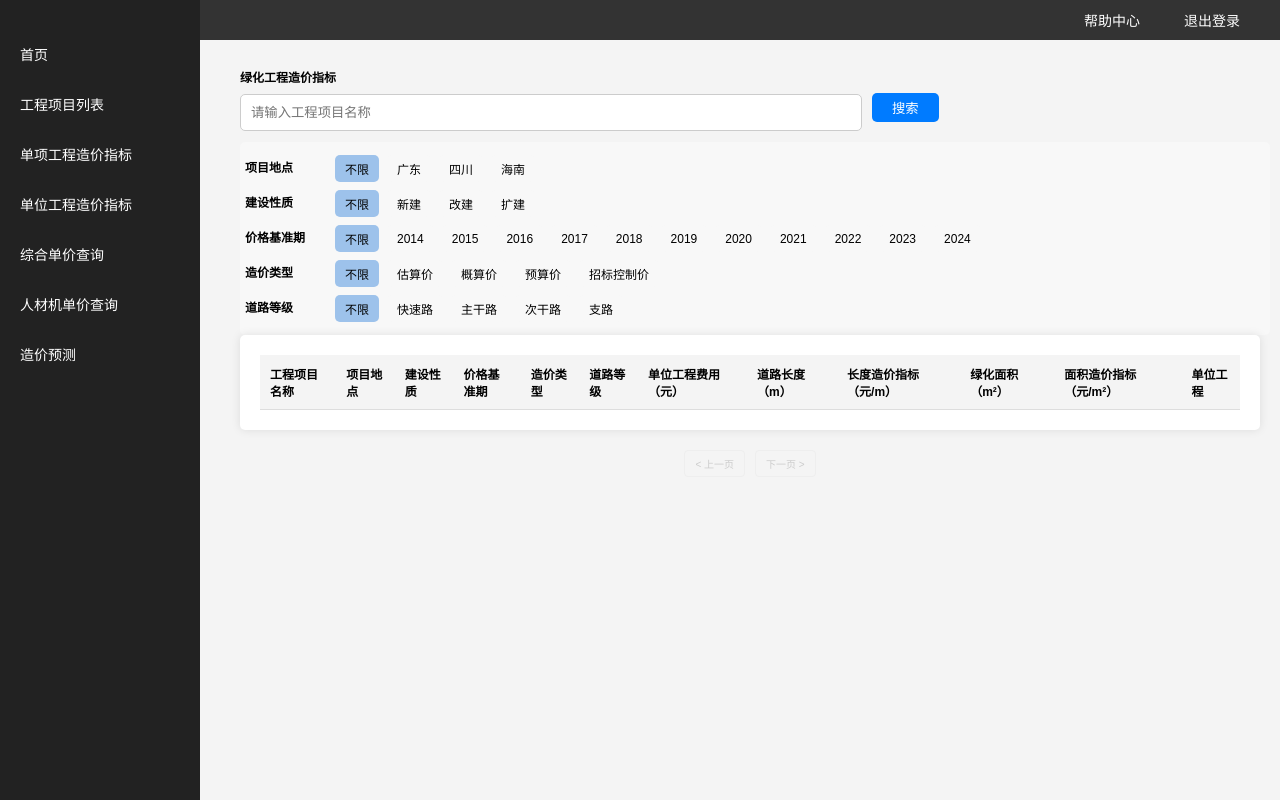
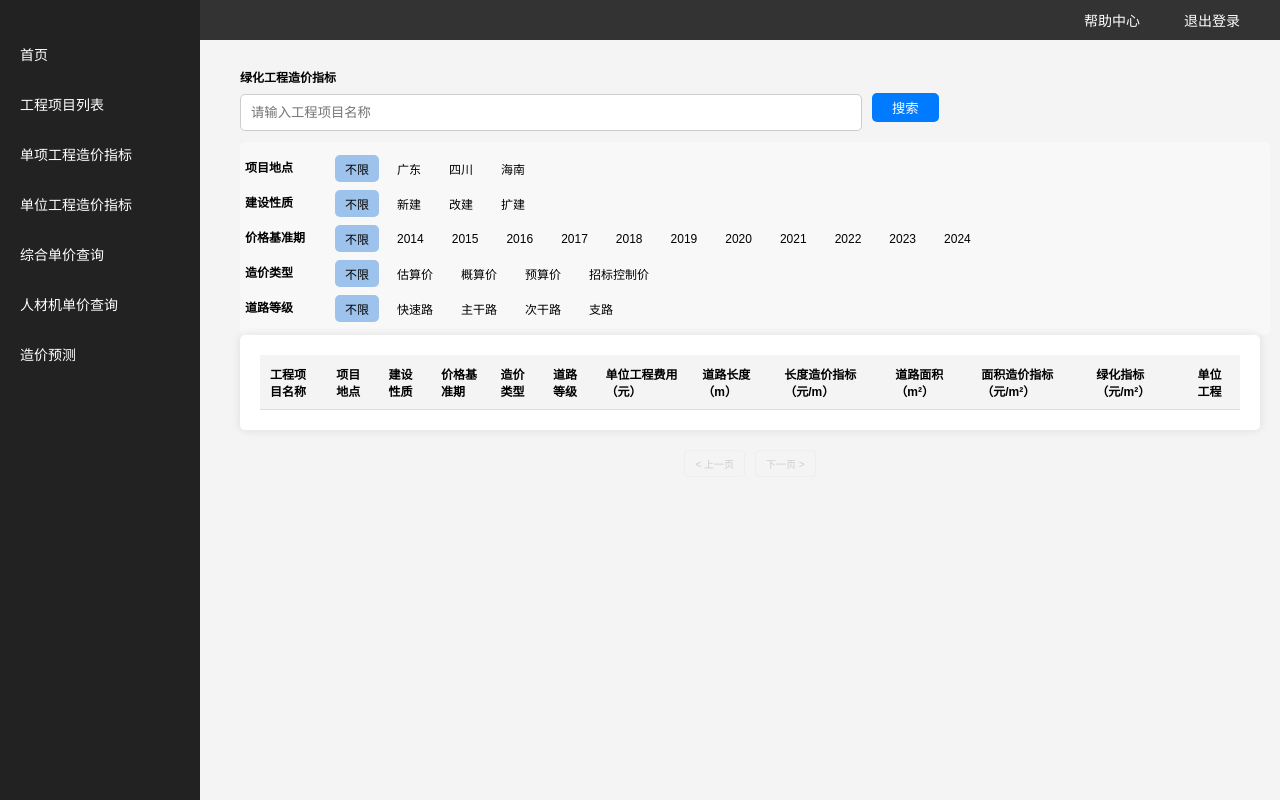
Before and after one commit to teresamili/cost-database, a Flask app: page /greens in a window 1280 px wide. Run offline with Flask 3, Linux system fonts and the light colour scheme; lists and menus that the app fills with data are empty.

Commit message:
细节调整

```diff
--- a/models.py
+++ b/models.py
@@ -173,7 +173,7 @@ class CulvertFeatureDetail(db.Model):
     规格 = db.Column(db.String(20), nullable=True, default=None)
     长度 = db.Column('长度（m）', db.Numeric(7, 2), nullable=True, default=None)
     涵洞工程特征表_id = db.Column(db.Integer, db.ForeignKey('涵洞工程特征表.涵洞工程特征表_id'), nullable=True)
-
+    备注 = db.Column(db.String(225))
     # 外键关系声明
     culvert_feature = db.relationship('CulvertFeature', back_populates='details')
 
@@ -258,7 +258,7 @@ class TrafficFeatureDetail(db.Model):
     十字路口个数 = db.Column(db.Integer, nullable=True, default=None)
     T字路口个数 = db.Column(db.Integer, nullable=True, default=None)
     交通工程特征表_id = db.Column(db.Integer, db.ForeignKey('交通工程特征表.交通工程特征表_id'), nullable=True)
-
+    备注 = db.Column(db.String(225))
     # 外键关系声明（可选）
     traffic_feature = db.relationship('TrafficFeature', back_populates='details')
 
@@ -469,7 +469,7 @@ class UnitPrice(db.Model):
     __tablename__ = '清单库'
     清单库_id = db.Column(db.Integer, primary_key=True)
     项目编码 = db.Column(db.String(20))
-    项目名称 = db.Column(db.String(45))
+    项目名称 = db.Column(db.String(100))
     项目特征描述 = db.Column(db.String(500))
     计量单位 = db.Column(db.String(10))
     工程量 = db.Column( db.Numeric(12, 2))
--- a/templates/culverts.html
+++ b/templates/culverts.html
@@ -251,7 +251,7 @@
         <td>{{ result['长度指标'] }}</td>
         <td>{{ project.涵洞面积 }}</td>
         <td>{{ result['面积指标'] }}</td>
-        <td>桥梁工程</td>
+        <td>{{ result['单位工程'] }}</td>
 
       </tr>
       {% endfor %}
--- a/templates/greens.html
+++ b/templates/greens.html
@@ -230,8 +230,9 @@
         <th>单位工程费用（元）</th>
         <th>道路长度（m）</th>
         <th>长度造价指标（元/m）</th>
-        <th>绿化面积（m²）</th>
+        <th>道路面积（m²）</th>
         <th>面积造价指标（元/m²）</th>
+        <th>绿化指标（元/m²）</th>
         <th>单位工程</th>
       </tr>
     </thead>
@@ -249,8 +250,9 @@
         <td>{{ project.工程造价 }}</td>
         <td>{{ result['道路长度'] }}</td>
         <td>{{ result['长度指标'] }}</td>
-        <td>{{ project.绿化面积 }}</td>
+        <td>{{ result['道路面积'] }}</td>
         <td>{{ result['面积指标'] }}</td>
+        <td>{{ result['指标'] }}</td>
         <td>{{ result['单位工程'] }}</td>
 
       </tr>
--- a/views/culvert.py
+++ b/views/culvert.py
@@ -81,6 +81,7 @@ def perform_calculation(projects):
                 "道路等级": project.project_unit.project.道路等级,
                 "长度指标": round(float(cost_index_length), 2),
                 "面积指标": round(float(cost_index_area), 2),
+                "单位工程": project.备注 if project.备注 else "",
             })
 
     return results
--- a/views/green.py
+++ b/views/green.py
@@ -67,9 +67,10 @@ def perform_calculation(projects):
     for project in projects:
             original_cost = project.工程造价 or 0
             road_length = project.project_unit.project.道路全长 or 1  # 避免除以 0
-            road_area = project.绿化面积 or 1  # 避免除以 0
+            road_area = project.project_unit.project.道路总面积
             cost_index_length = original_cost / road_length
             cost_index_area = original_cost / road_area
+            cost_index = project.工程造价/project.绿化面积
 
 
 #将将一个字典添加到 results 列表中，results 是一个列表，append() 方法会将一个新元素添加到该列表中。
@@ -82,8 +83,10 @@ def perform_calculation(projects):
                 "造价类型": project.project_unit.project.造价类型,
                 "道路等级": project.project_unit.project.道路等级,
                 "道路长度": project.project_unit.project.道路全长,
+                "道路面积": project.project_unit.project.道路总面积,
+                "面积指标": round(float(cost_index_area), 2),
                 "长度指标": round(float(cost_index_length), 2),
-                "面积指标": round(float(cost_index_area), 2),
+                "指标": round(float(cost_index), 2),
                 "单位工程": "绿化工程"+("/" + str(project.备注) if project.备注 else ""),
             })
 
--- a/views/traffic.py
+++ b/views/traffic.py
@@ -70,7 +70,7 @@ def perform_calculation(projects):
             road_area = project.project_unit.project.道路总面积 or 1  # 避免除以 0
             cost_index_length = original_cost / road_length
             cost_index_area = original_cost / road_area
-            cost_index = project.工程造价/project.交叉口数量/10000
+            cost_index = project.工程造价/project.交叉口数量/10000 if project.交叉口数量 else 0
 
 #将将一个字典添加到 results 列表中，results 是一个列表，append() 方法会将一个新元素添加到该列表中。
             results.append({
```
Also changed, not shown: views/individual_projects2.py (+12 -9 lines).
